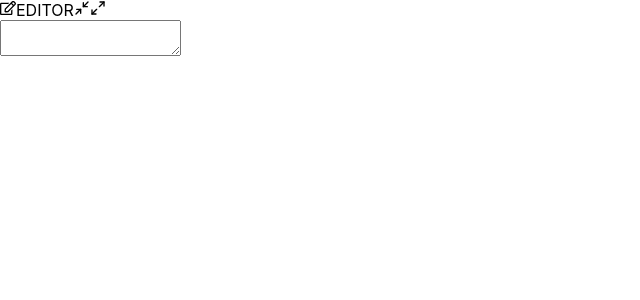
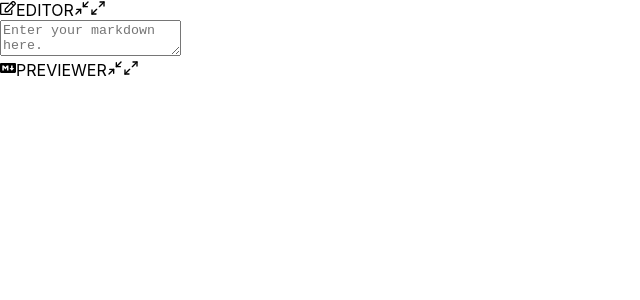
Before and after one commit to Minus0149/Markdown-Viewer, a React (Create React App) app: page / in a window 1280 px wide. Shown: the top 300 px of the page, without its empty margins (0-640 px from the left). Built offline with nearby package versions, Linux system fonts and the light colour scheme.

Commit message:
Added previewer component while making some changes in editor.js and app.js

```diff
--- a/src/App.js
+++ b/src/App.js
@@ -1,9 +1,11 @@
 import Editor from "./components/Editor";
+import Previewer from "./components/Previewer";
 
 function App() {
 	return (
 		<div className="App">
 			<Editor />
+			<Previewer />
 		</div>
 	);
 }
--- a/src/components/Editor.js
+++ b/src/components/Editor.js
@@ -11,7 +11,12 @@ const Editor = () => {
 				<FiMinimize2 />
 				<FiMaximize2 />
 			</div>
-			<textarea className="Editor" type="text"></textarea>
+			<textarea
+				className="Editor"
+				id="editor"
+				type="text"
+				placeholder="Enter your markdown here."
+			></textarea>
 		</div>
 	);
 };
--- /dev/null
+++ b/src/components/Previewer.js
@@ -0,0 +1,19 @@
+import React from "react";
+import { FaMarkdown } from "react-icons/fa";
+import { FiMaximize2, FiMinimize2 } from "react-icons/fi";
+
+const Previewer = () => {
+	return (
+		<div className="Previewer">
+			<div className="Toolbar">
+				<FaMarkdown />
+				<span>PREVIEWER</span>
+				<FiMinimize2 />
+				<FiMaximize2 />
+			</div>
+			<div className="preview" id="preview"></div>
+		</div>
+	);
+};
+
+export default Previewer;
```
